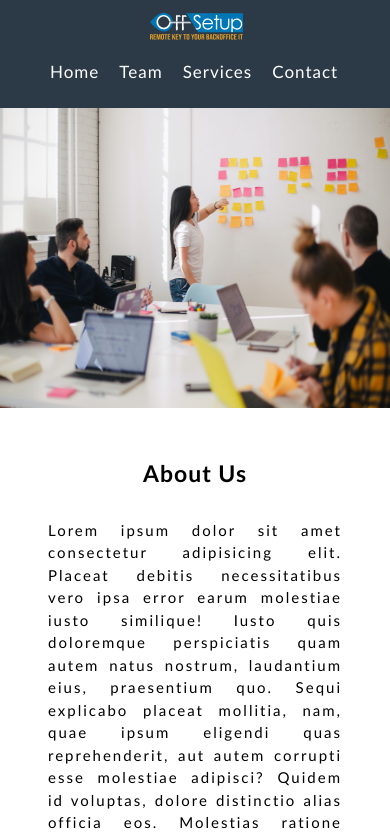
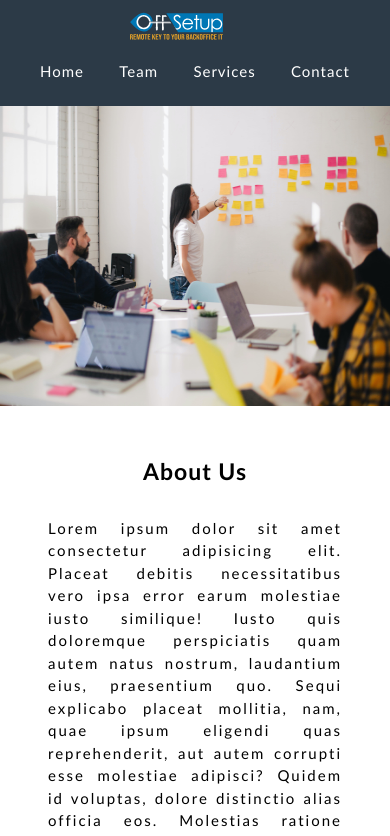
Before and after one commit to adil-asar/Offsetup-task-1, a plain HTML site: page index.html in a window 390 px wide. Shown: the top 836 px of the page. Drawn offline with Linux system fonts and the light colour scheme.

Commit message:
responsive

```diff
--- a/css/global.css
+++ b/css/global.css
@@ -33,7 +33,7 @@ body {
     list-style: none;
     display: flex;
     flex-wrap: wrap;
-    align-items: center;
+
 }
 
 .menu li {
@@ -214,7 +214,7 @@ button {
 
 @media only screen and (max-width: 600px) {
     .team-section .team-layout article{ width: 100%; }
-    .menu { width: 100%;text-align: center; }
+    .menu { width: 100%;display: flex; justify-content: space-between; }
     .section-hero img{
        max-width: 100%;
         height: 300px;
@@ -234,9 +234,15 @@ button {
     font-size: 23px;
 }
 .menu li {
-    margin-right:20px;
+    margin-right:0px;
 }
 .navbar {
-    padding: 10px;
+    padding-right: 40px;
+    padding-left: 0;
+}
+.menu a {
+
+   font-size: 15px;
+
 }
 }
```
